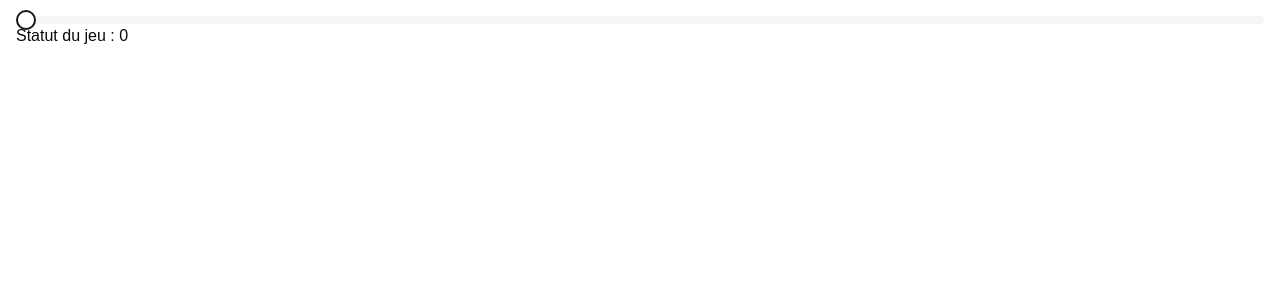
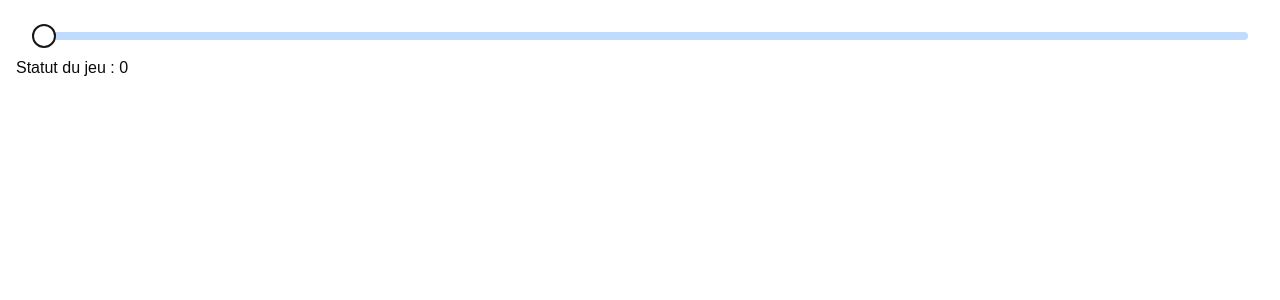
Before and after one commit to Maxeuh/nuit-de-l-info-2024, a Next.js app: page / in a window 1280 px wide. Shown: the top 300 px of the page. Built offline with nearby package versions, Linux system fonts and the light colour scheme.

Commit message:
feat: Style of slider

```diff
--- a/components/slider/SliderGroup.tsx
+++ b/components/slider/SliderGroup.tsx
@@ -7,7 +7,7 @@ interface SliderGroupProps {
 
 export const SliderGroup: React.FC<SliderGroupProps> = ({ state, setState }) => {
   return (
-    <div className="flex gap-4">
+    <div className="flex gap-4 rounded-full bg-white p-4 text-blue-900">
       <Slider value={[state]} onValueChange={ (value) => setState(value[0]) }/>
     </div>
   );
--- a/components/ui/slider.tsx
+++ b/components/ui/slider.tsx
@@ -17,10 +17,10 @@ const Slider = React.forwardRef<
     )}
     {...props}
   >
-    <SliderPrimitive.Track className="relative h-2 w-full grow overflow-hidden rounded-full bg-secondary">
-      <SliderPrimitive.Range className="absolute h-full bg-primary" />
+    <SliderPrimitive.Track className="relative h-2 w-full grow overflow-hidden rounded-full bg-blue-200">
+      <SliderPrimitive.Range className="absolute h-full bg-blue-900" />
     </SliderPrimitive.Track>
-    <SliderPrimitive.Thumb className="block h-5 w-5 rounded-full border-2 border-primary bg-background ring-offset-background transition-colors focus-visible:outline-none focus-visible:ring-2 focus-visible:ring-ring focus-visible:ring-offset-2 disabled:pointer-events-none disabled:opacity-50" />
+    <SliderPrimitive.Thumb className="block h-6 w-6  rounded-full border-2 border-primary bg-background ring-offset-background transition-colors focus-visible:outline-none focus-visible:ring-2 focus-visible:ring-ring focus-visible:ring-offset-2 disabled:pointer-events-none disabled:opacity-50" />
   </SliderPrimitive.Root>
 ))
 Slider.displayName = SliderPrimitive.Root.displayName
```
